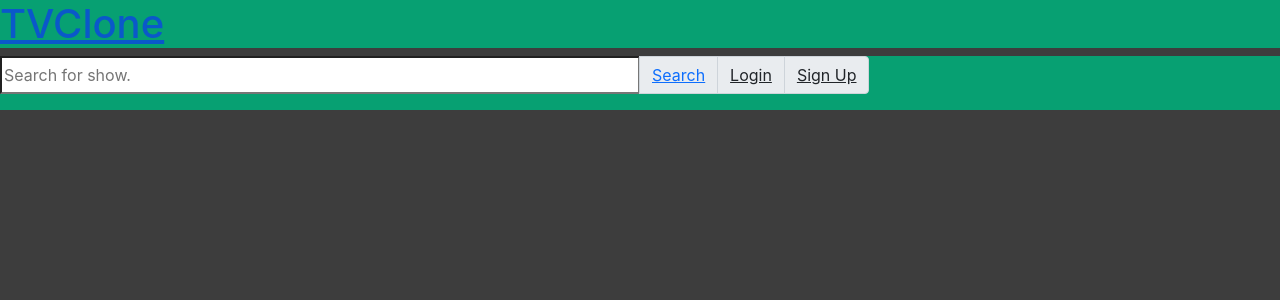
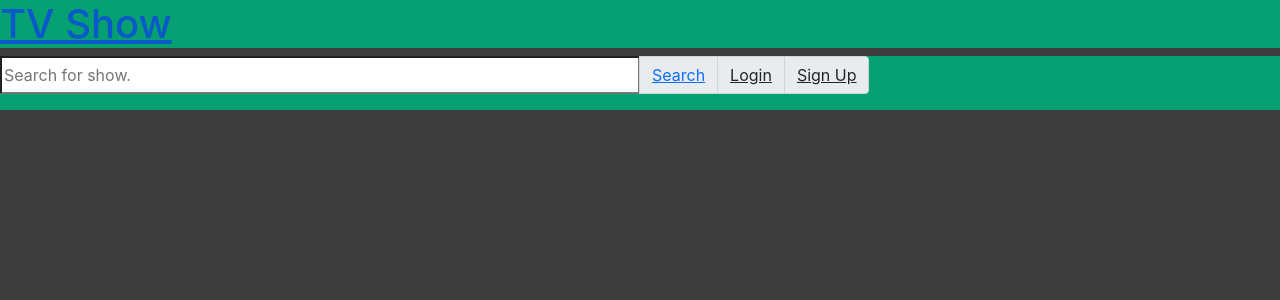
Before and after one commit to tan-weijie/react, a React (Create React App) app: page / in a window 1280 px wide. Shown: the top 300 px of the page. Built offline with nearby package versions, Linux system fonts and the light colour scheme.

Commit message:
remove fav function

```diff
--- a/src/App.js
+++ b/src/App.js
@@ -62,7 +62,8 @@ function App() {
     }
 
     const onRemove = (removeFav) => {
-        setFavourite((prevFavourite) => prevFavourite.filter((el) => el.id !== removeFav));
+        setFavourite((prevFavourite) => prevFavourite.filter(el => el.id === removeFav));
+        // setFavourite(favourite.filter(el => el.id == removeFav));
         console.log(favourite);
         console.log(removeFav);
     }
@@ -76,7 +77,7 @@ function App() {
             <div className="header">
               <h1>
                 <Link exact to="/home">
-                    TVClone
+                    TV Show
                 </Link>
               </h1>
             </div>
--- a/src/components/User.js
+++ b/src/components/User.js
@@ -1,4 +1,4 @@
-import React from 'react';
+import React ,{useEffect}from 'react';
 import "../index.css";
 
 const User = (props) => {
@@ -7,6 +7,9 @@ const User = (props) => {
         props.onRemove(e.target.id);
     }
 
+    useEffect(() => {
+
+    },[handleRemove]);
     return(
         <>
             {/* {props.logined} */}
```
